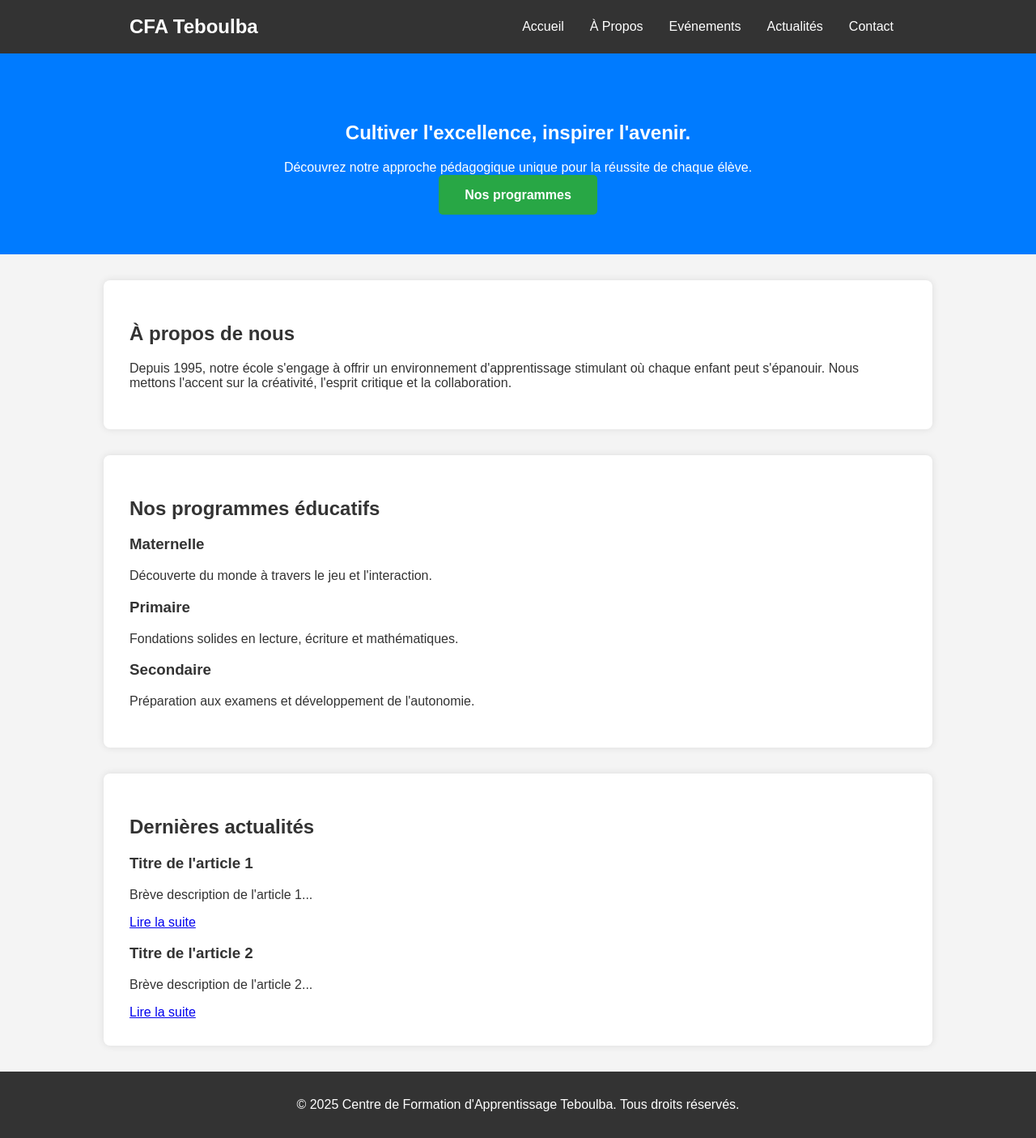
After one commit to espaceons/centresql, a PHP site: page /contact.php in a window 1280 px wide. The commit adds this page. Shown: the whole page at 81% size. Run offline with PHP 8.4, Linux system fonts and the light colour scheme.

Commit message:
header.php2

```diff
--- /dev/null
+++ b/contact.php
@@ -0,0 +1,55 @@
+<!DOCTYPE html>
+<html lang="fr">
+
+<?php include 'header.php'; ?>
+
+<section class="hero">
+    <h1>Cultiver l'excellence, inspirer l'avenir.</h1>
+    <p>Découvrez notre approche pédagogique unique pour la réussite de chaque élève.</p>
+    <a href="#programs" class="cta-button">Nos programmes</a>
+</section>
+
+<section id="about" class="section">
+    <h2>À propos de nous</h2>
+    <p>Depuis 1995, notre école s'engage à offrir un environnement d'apprentissage stimulant où chaque enfant
+        peut s'épanouir. Nous mettons l'accent sur la créativité, l'esprit critique et la collaboration.</p>
+</section>
+
+<section id="programs" class="section">
+    <h2>Nos programmes éducatifs</h2>
+    <div class="program-cards-container">
+        <div class="program-card">
+            <h3>Maternelle</h3>
+            <p>Découverte du monde à travers le jeu et l'interaction.</p>
+        </div>
+        <div class="program-card">
+            <h3>Primaire</h3>
+            <p>Fondations solides en lecture, écriture et mathématiques.</p>
+        </div>
+        <div class="program-card">
+            <h3>Secondaire</h3>
+            <p>Préparation aux examens et développement de l'autonomie.</p>
+        </div>
+    </div>
+</section>
+
+<section id="news" class="section">
+    <h2>Dernières actualités</h2>
+    <div class="news-item">
+        <h3>Titre de l'article 1</h3>
+        <p>Brève description de l'article 1...</p>
+        <a href="#">Lire la suite</a>
+    </div>
+    <div class="news-item">
+        <h3>Titre de l'article 2</h3>
+        <p>Brève description de l'article 2...</p>
+        <a href="#">Lire la suite</a>
+    </div>
+</section>
+</main>
+
+<?php include 'footer.php'; ?>
+
+</body>
+
+</html>
--- a/footer.php
+++ b/footer.php
@@ -2,7 +2,3 @@
 <footer>
     <p>&copy; 2025 Centre de Formation d'Apprentissage Teboulba. Tous droits réservés.</p>
 </footer>
-
-</body>
-
-</html>
--- a/header.php
+++ b/header.php
@@ -16,7 +16,7 @@
             <ul class="nav-links">
                 <li><a href="index.php">Accueil</a></li>
                 <li><a href="afficher_param.php">À Propos</a></li>
-                <li><a href="#programs">Evennements</a></li>
+                <li><a href="#evenements">Evénements</a></li>
                 <li><a href="#news">Actualités</a></li>
                 <li><a href="#contact">Contact</a></li>
             </ul>
```
Also changed, not shown: evenements.php (added), news.php (added).
